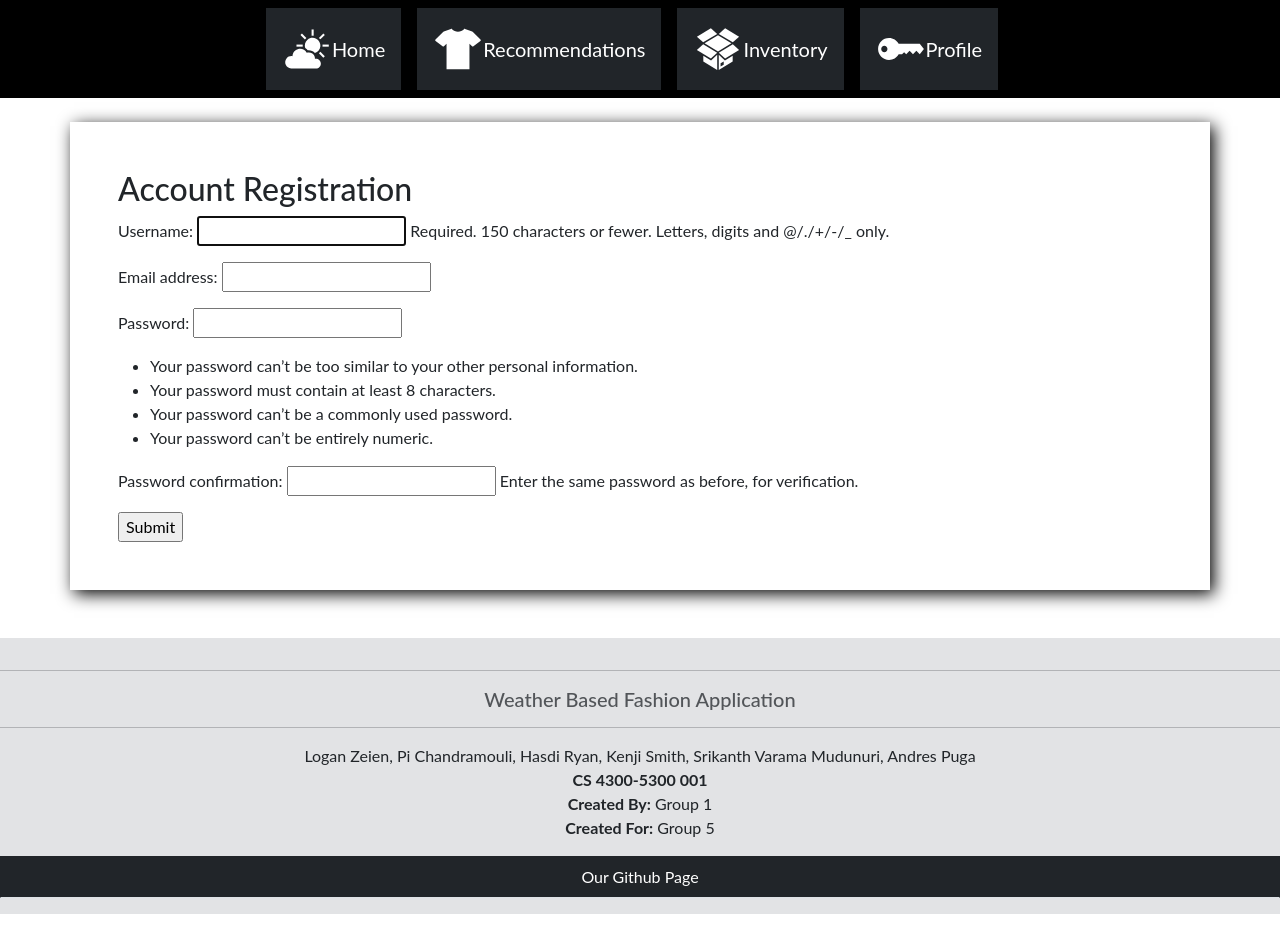
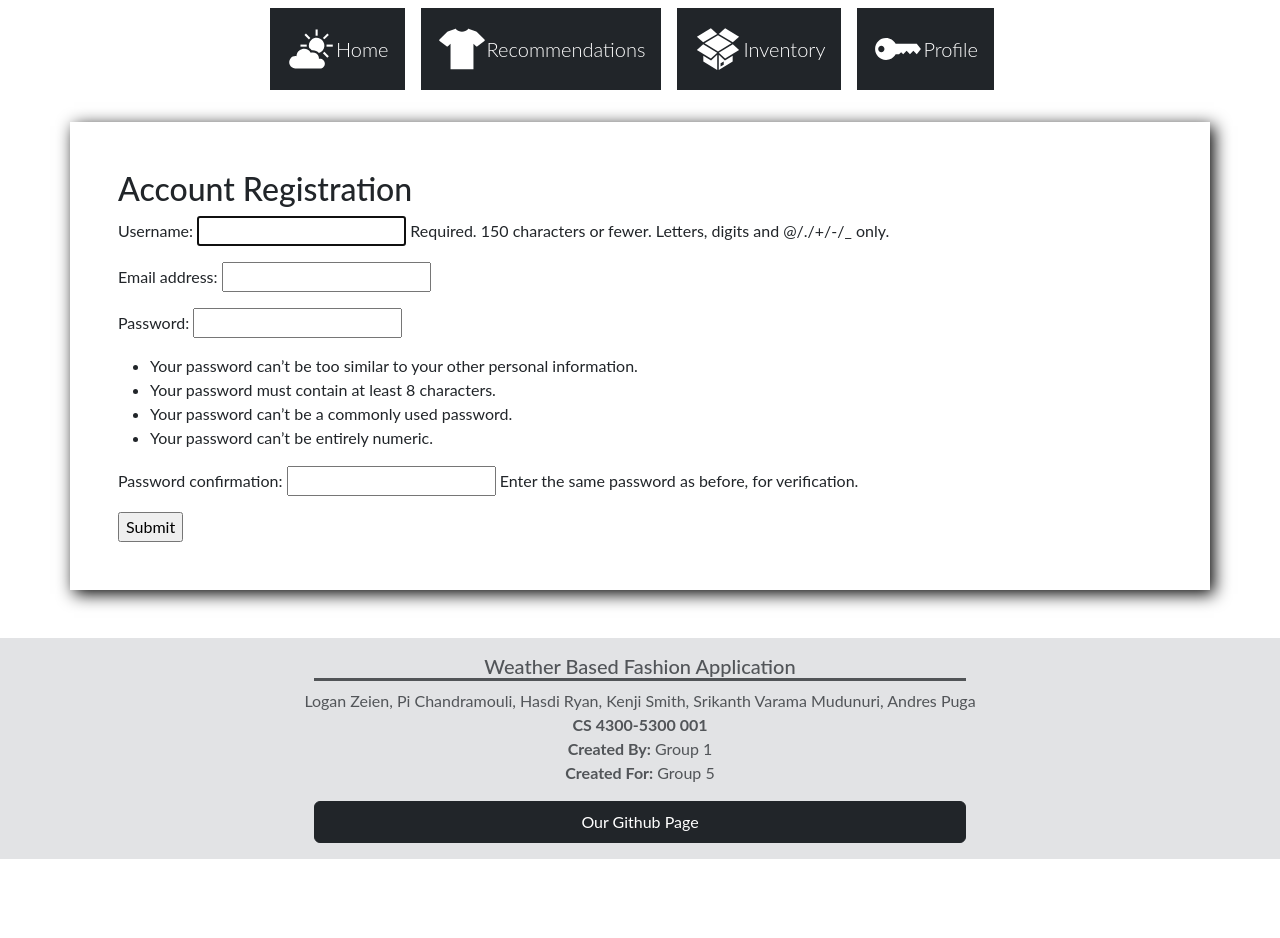
Before and after one commit to UCCS-CS4300-5300/group1-spring2024, a Django app: page /accounts/register/ in a window 1280 px wide. After the commit the page ends 859 px from the top, so only its background shows below. Run offline with Django 5.2, Linux system fonts and the light colour scheme; some libraries are stand-ins or nearby versions.

Commit message:
Minor styling changes, feel free to overwrite if you don't like them

```diff
--- a/weather_app/static/weather_app/style.css
+++ b/weather_app/static/weather_app/style.css
@@ -10,12 +10,12 @@
 
 /* Code to implement interactive styling */
 .active {
-  background-color: rgba(100, 20, 255, 1) !important; /* Bootstrap active's highlight does not do enough */
+  background-color: rgba(255, 100, 30, 1) !important; /* Bootstrap active's highlight does not do enough */
 }
 
  /* https://stackoverflow.com/questions/42859313/hover-effects-in-bootstrap */
 .navbar-brand:hover {
-  background-color: rgba(100, 20, 255, 1) !important;
+  background-color: rgba(255, 100, 30, 1) !important;
 }
 
 .sidebar {
--- a/weather_app/templates/weather_app/base_template.html
+++ b/weather_app/templates/weather_app/base_template.html
@@ -80,7 +80,7 @@
   </head>
 
   <body>
-    <nav class="navbar navbar-expand-lg navbar-dark bg-orange lead;" style="background-color: black">
+    <nav class="navbar navbar-expand-lg navbar-dark lead navbar-colors;">
           <!-- Navbar -->
       <div class="container-fluid justify-content-center">
         <a class="navbar-brand bg-dark p-3 d-flex align-items-center {% if request.path == home_url %}active{% endif %}" href="{% url 'home' %}">
--- a/weather_app/templates/weather_app/footer.html
+++ b/weather_app/templates/weather_app/footer.html
@@ -1,19 +1,23 @@
 <div class="container-full text-center bg-secondary-subtle">
   <footer class="py-3 my-4">
-    <hr>
-    <h5 class="text-center text-body-secondary text-light">Weather Based Fashion Application</h5>
-    <hr>
+    <div class="row text-center justify-content-center align-items-center">
+      <h5 class="text-center text-body-secondary text-light" style="width: 50%; border-bottom: solid;">Weather Based Fashion Application</h5>
+    </div>
 
-    <p>
+    <div class="row">
+      <p class="text-body-secondary">
         Logan Zeien, Pi Chandramouli, Hasdi Ryan, Kenji Smith, Srikanth Varama Mudunuri, Andres Puga <br>
         <strong>CS 4300-5300 001</strong> <br>
         <strong>Created By:</strong> Group 1 <br>
         <strong>Created For:</strong> Group 5
       </p>
+    </div>
 
-    <button class="button btn btn-dark p-2 border-bottom" style="width:100%; border-radius: 0px;" onclick="location.href='https://github.com/UCCS-CS4300-5300/group1-spring2024'">
+    <div class="row text-center justify-content-center align-items-center">
+      <button class="button btn btn-dark p-2" style="width:50%;" onclick="location.href='https://github.com/UCCS-CS4300-5300/group1-spring2024'">
         Our Github Page
       </button>
+    </div>
 
   </footer>
 </div>
```
Also changed, not shown: 1 other file. Lines whose indentation alone changed are shown as unchanged.
